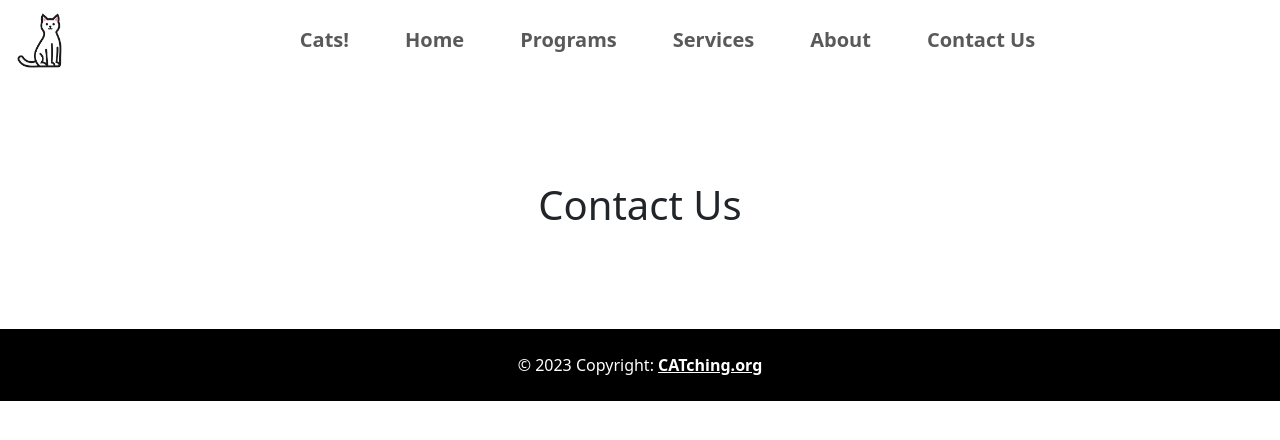
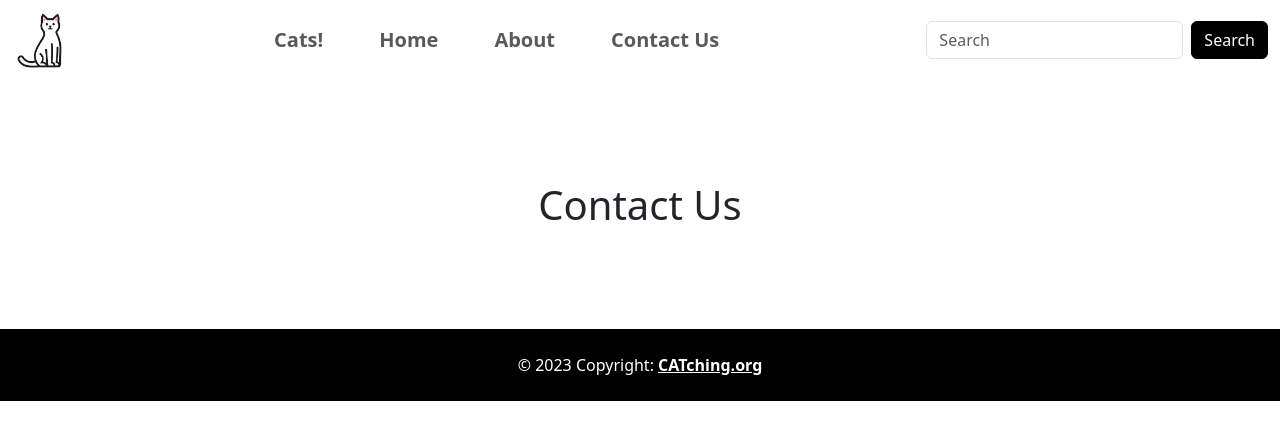
Before and after one commit to ilham-yassin/CATching-app-tutorial, a Vue app: page /contactus in a window 1280 px wide. Shown: the top 440 px of the page. Built offline with nearby package versions, Linux system fonts and the light colour scheme.

Commit message:
feat: removed unused lines

```diff
--- a/src/components/Navbar.vue
+++ b/src/components/Navbar.vue
@@ -3,8 +3,9 @@
         <nav class="navbar navbar-expand-lg">
             <div class="container-fluid">
                 <img src="../assets/cat_logo.png" alt="cat_logo">
-          <button class="navbar-toggler" type="button" data-bs-toggle="collapse" data-bs-target="#navbarSupportedContent"
-            aria-controls="navbarSupportedContent" aria-expanded="false" aria-label="Toggle navigation">
+                <button class="navbar-toggler" type="button" data-bs-toggle="collapse"
+                    data-bs-target="#navbarSupportedContent" aria-controls="navbarSupportedContent" aria-expanded="false"
+                    aria-label="Toggle navigation">
                     <span class="navbar-toggler-icon"></span>
                 </button>
                 <div class="collapse navbar-collapse" id="navbarSupportedContent">
@@ -16,18 +17,16 @@
                             <RouterLink class="nav-link" aria-current="page" to="home">Home</RouterLink>
                         </li>
                         <li class="nav-item">
-                <RouterLink class="nav-link" aria-current="page" to="programs">Programs</RouterLink>
-              </li>
-              <li class="nav-item">
-                <RouterLink class="nav-link" aria-current="page" to="services">Services</RouterLink>
-              </li>
-              <li class="nav-item">
                             <RouterLink class="nav-link" aria-current="page" to="about">About</RouterLink>
                         </li>
                         <li class="nav-item">
                             <RouterLink class="nav-link" aria-current="page" to="contactus">Contact Us</RouterLink>
                         </li>
                     </ul>
+                    <form class="d-flex" role="search">
+                    <input class="form-control me-2" type="search" placeholder="Search" aria-label="Search">
+                    <button class="btn btn-outline-success" type="submit">Search</button>
+                </form>
                 </div>
             </div>
         </nav>
@@ -59,4 +58,10 @@
 #navbar {
     background: transparent;
 }
+
+.btn {
+    background-color: #000;
+    border-color: #000;
+    color:#fff;
+}
 </style>
```
Lines whose indentation alone changed are shown as unchanged.
